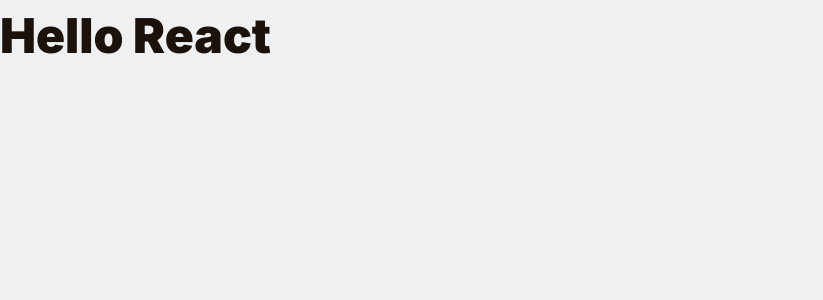
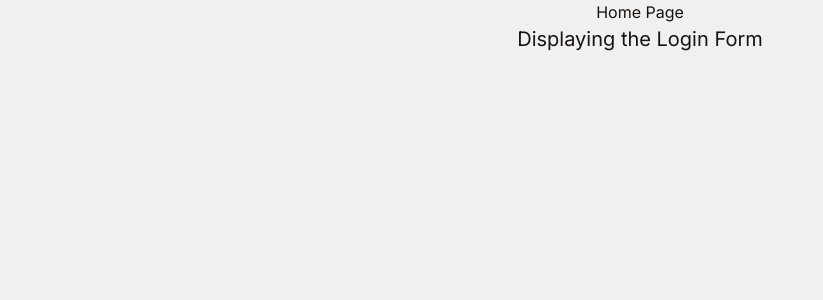
Before and after one commit to andre9277/library_system, a React (Vite) app in the folder library-app/: page / in a window 1280 px wide. Shown: the top 300 px of the page, without its empty margins (0-823 px from the left). Built offline with nearby package versions, Linux system fonts and the light colour scheme.

Commit message:
Home Page and some login code
HomePage with props coming from the App component. Only displays the login if the user is not logged in

```diff
--- a/library-app/src/App.tsx
+++ b/library-app/src/App.tsx
@@ -1,7 +1,14 @@
+import { User } from "./models/User";
+import HomePage from "./pages/HomePage/HomePage";
+import { useState } from "react";
+
 function App() {
+  const [displayLogin, setDisplayLogin] = useState<boolean>(true);
+  const [loggedInUser, setLoggedInUser] = useState<User>();
+
   return (
     <div>
-      <h1>Hello React</h1>
+      <HomePage displayLogin={displayLogin} />
     </div>
   );
 }
--- /dev/null
+++ b/library-app/src/models/User.ts
@@ -0,0 +1,7 @@
+export type User = {
+  _id: string;
+  type: "ADMIN" | "EMPLOYEE" | "PATRON";
+  firstName: string;
+  lastName: string;
+  email: string;
+};
--- /dev/null
+++ b/library-app/src/pages/HomePage/HomePage.tsx
@@ -0,0 +1,12 @@
+interface HomePageProps {
+  displayLogin: boolean;
+}
+
+export default function HomePage(props: HomePageProps): JSX.Element {
+  return (
+    <div className="page">
+      Home Page
+      {props.displayLogin ? <p> Displaying the Login Form</p> : <></>}
+    </div>
+  );
+}
```
Also changed, not shown: library-app/src/pages/HomePage/HomePage.css (added).
